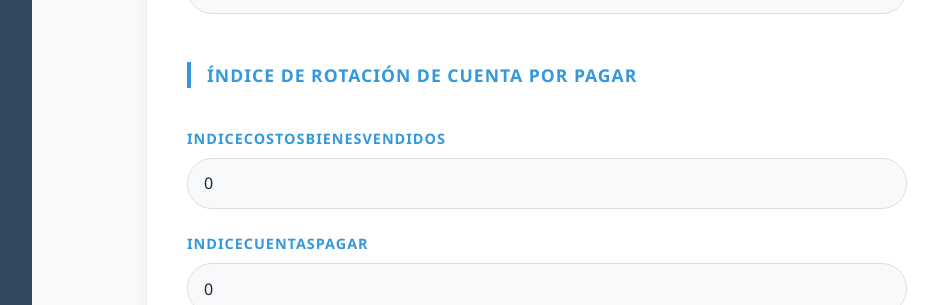
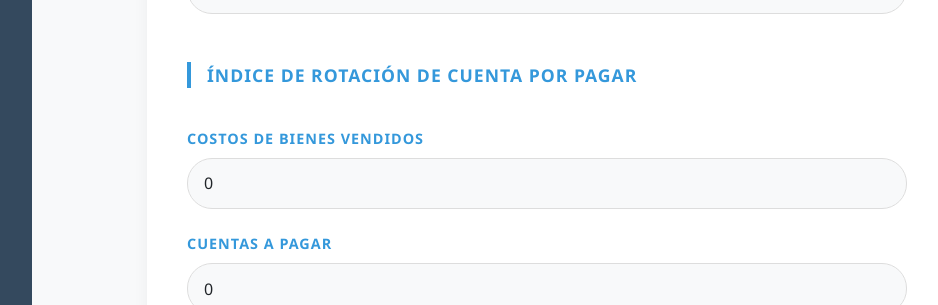
Before and after one commit to andressound/app-pymes, an Angular app: page /indicadores in a window 1280 px wide. Shown: the part 2600-2905 px from the top of the page, without its empty margins (218-1156 px from the left). Built offline with nearby package versions, Linux system fonts and the light colour scheme.

Commit message:
pequeño cambio

```diff
--- a/src/app/pages/indicadores-financieros/indicadores-financieros.component.html
+++ b/src/app/pages/indicadores-financieros/indicadores-financieros.component.html
@@ -146,13 +146,13 @@
             <div class="section-subtitle">Índice De Rotación De Cuenta Por Pagar</div>
 
             <div class="form-group">
-              <label for="IndiceCostosBienesVendidos">IndiceCostosBienesVendidos</label>
+              <label for="IndiceCostosBienesVendidos">Costos de Bienes Vendidos</label>
               <input type="number" id="IndiceCostosBienesVendidos" name="IndiceCostosBienesVendidos" class="form-control"
                      [(ngModel)]="IndiceCostosBienesVendidos" placeholder="Ingresa el valor de los bienes vendidos" min="0">
             </div>
 
             <div class="form-group">
-              <label for="IndiceCuentasPagar">IndiceCuentasPagar</label>
+              <label for="IndiceCuentasPagar">Cuentas a Pagar</label>
               <input type="number" id="IndiceCuentasPagar" name="IndiceCuentasPagar" class="form-control"
                      [(ngModel)]="IndiceCuentasPagar" placeholder="Ingresa las cuentas por pagar" min="0">
             </div>
```
